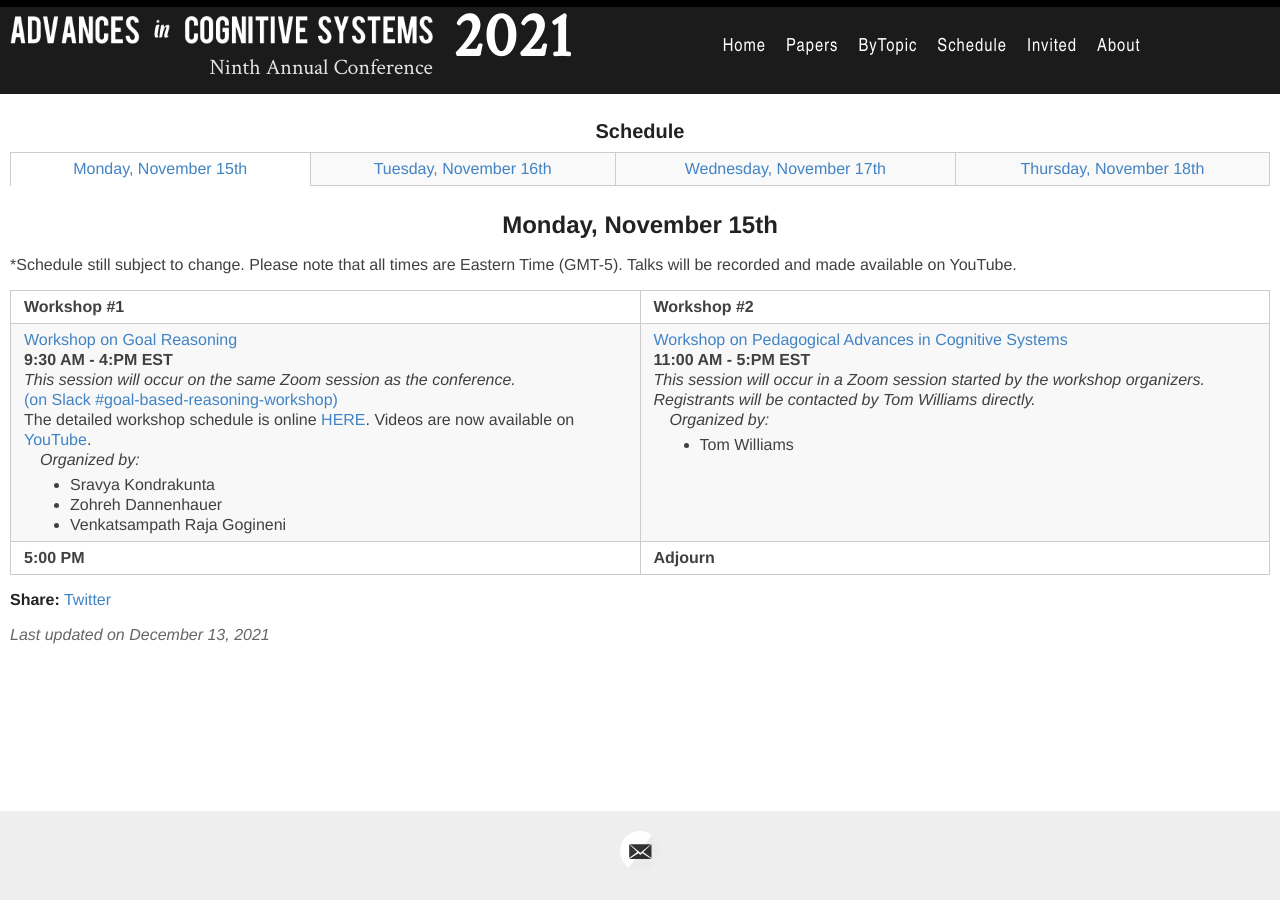
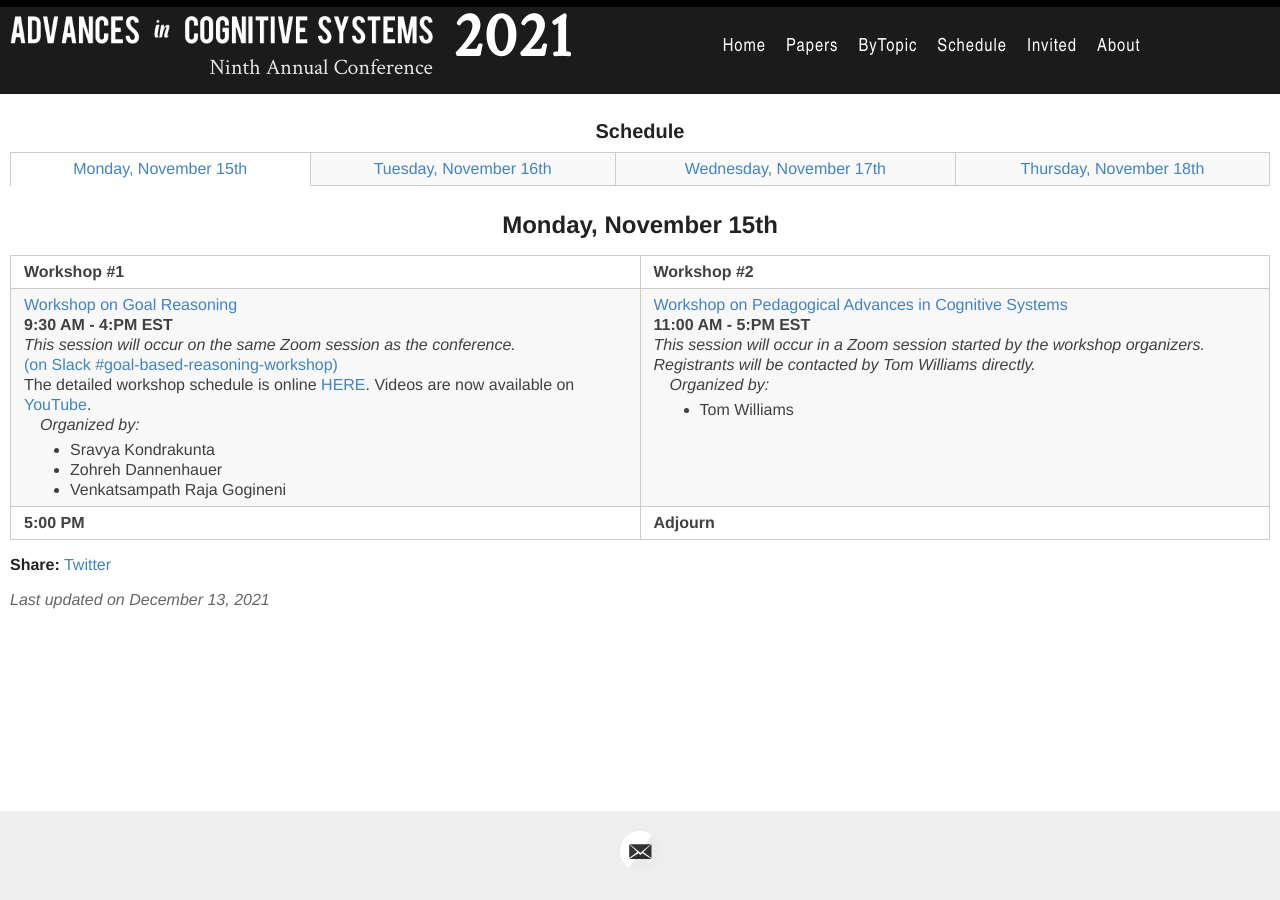
Before and after one commit to AdvancesInCognitiveSystems/acs2021, a Jekyll site: the page built from _days/monday-day0.md, in a window 1280 px wide. Built offline with Jekyll 4.4.1, drawn with Linux system fonts in a browser that asks for light colours.

Commit message:
remove old description of timing

```diff
--- a/_days/monday-day0.md
+++ b/_days/monday-day0.md
@@ -5,10 +5,7 @@ supertitle: Schedule
 day: monday-day0
 ---
 
-*Schedule still subject to change. Please note that all times are Eastern Time (GMT-5). Talks will be recorded
-and made available on YouTube.
-<!-- You can watch the
-     [recorded talks](https://www.youtube.com/playlist?list=PL-1wKlUbAzGTjZjLcOduALuoZ3aupVSqe) for this day.  (FIX LINK) -->
+
 
 <table style="width:100%">
 <tr>
```
